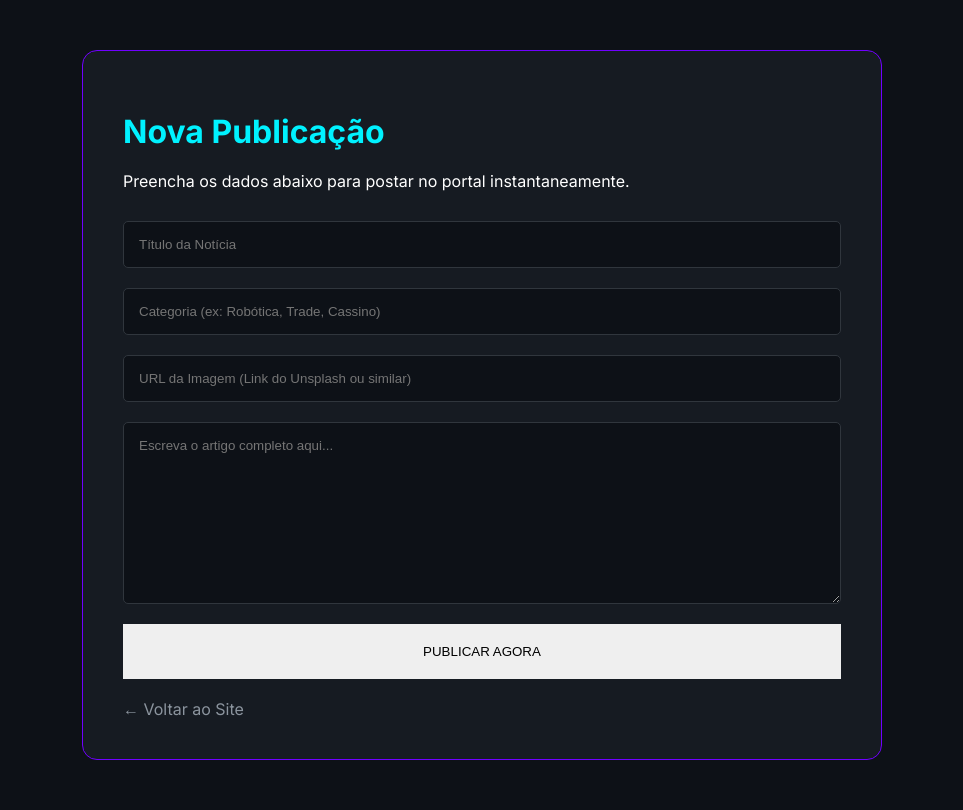
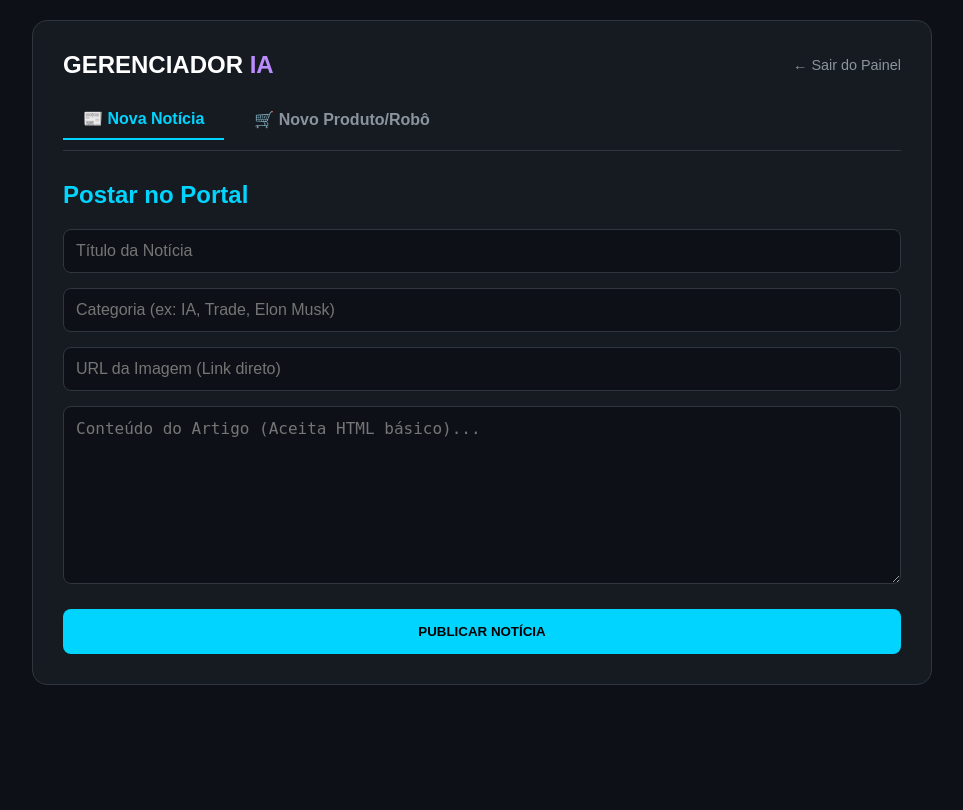
Before and after one commit to cleitonleitesantos20-beep/portal-ia, a FastAPI app: page /admin in a window 1280 px wide. Shown: the whole page, without its empty margins (158-1121 px from the left). After the commit the page ends 685 px from the top, so only its background shows below. Run offline with FastAPI, Linux system fonts and the light colour scheme.

Commit message:
admin.html

```diff
--- a/templates/admin.html
+++ b/templates/admin.html
@@ -2,31 +2,124 @@
 <html lang="pt-br">
 <head>
     <meta charset="UTF-8">
+    <meta name="viewport" content="width=device-width, initial-scale=1.0">
     <title>Painel Admin - Portal IA</title>
     <link rel="stylesheet" href="/static/style.css">
+    <style>
+        :root {
+            --bg-dark: #0d1117;
+            --card-dark: #161b22;
+            --border-color: #30363d;
+            --neon-blue: #00d4ff;
+            --neon-purple: #bc8cff;
+        }
+
+        body { background: var(--bg-dark); color: white; padding: 20px; font-family: sans-serif; }
+
+        .admin-container {
+            max-width: 900px;
+            margin: 0 auto;
+            background: var(--card-dark);
+            padding: 30px;
+            border-radius: 15px;
+            border: 1px solid var(--border-color);
+        }
+
+        /* Sistema de Abas */
+        .tab-menu { display: flex; gap: 10px; margin-bottom: 30px; border-bottom: 1px solid var(--border-color); padding-bottom: 10px; }
+        .tab-btn {
+            background: transparent; border: none; color: #8b949e;
+            padding: 10px 20px; cursor: pointer; font-weight: bold; font-size: 1rem;
+            transition: 0.3s;
+        }
+        .tab-btn.active { color: var(--neon-blue); border-bottom: 2px solid var(--neon-blue); }
+        .tab-content { display: none; }
+        .tab-content.active { display: block; }
+
+        /* Estilo dos Inputs */
+        form { display: flex; flex-direction: column; gap: 15px; }
+        input, textarea, select {
+            padding: 12px; background: var(--bg-dark);
+            border: 1px solid var(--border-color);
+            color: white; border-radius: 8px; font-size: 1rem;
+        }
+        input:focus { border-color: var(--neon-purple); outline: none; }
+
+        .section-title { color: var(--neon-blue); margin-top: 0; }
+        label { font-size: 0.85rem; color: #8b949e; margin-bottom: -10px; }
+
+        .btn-postar {
+            background: var(--neon-blue); color: black; border: none;
+            padding: 15px; border-radius: 8px; font-weight: bold;
+            cursor: pointer; transition: 0.3s; margin-top: 10px;
+        }
+        .btn-postar:hover { opacity: 0.8; transform: translateY(-2px); }
+    </style>
 </head>
-<body style="background: #0d1117; color: white; padding: 50px;">
-    <div class="container" style="max-width: 800px; background: #161b22; padding: 40px; border-radius: 15px; border: 1px solid var(--neon-purple);">
-        <h1 style="color: var(--neon-blue); margin-bottom: 20px;">Nova Publicação</h1>
-        <p>Preencha os dados abaixo para postar no portal instantaneamente.</p>
+<body>
 
-        <form action="/admin/postar" method="post" style="display: flex; flex-direction: column; gap: 20px; margin-top: 30px;">
-            <input type="text" name="titulo" placeholder="Título da Notícia" required
-                   style="padding: 15px; background: #0d1117; border: 1px solid #30363d; color: white; border-radius: 5px;">
+    <div class="admin-container">
+        <div style="display: flex; justify-content: space-between; align-items: center; margin-bottom: 20px;">
+            <h1 style="margin: 0; font-size: 1.5rem;">GERENCIADOR <span style="color: var(--neon-purple);">IA</span></h1>
+            <a href="/" style="color: #8b949e; text-decoration: none; font-size: 0.9rem;">← Sair do Painel</a>
+        </div>
 
-            <input type="text" name="categoria" placeholder="Categoria (ex: Robótica, Trade, Cassino)" required
-                   style="padding: 15px; background: #0d1117; border: 1px solid #30363d; color: white; border-radius: 5px;">
+        <div class="tab-menu">
+            <button class="tab-btn active" onclick="openTab(event, 'aba-noticia')">📰 Nova Notícia</button>
+            <button class="tab-btn" onclick="openTab(event, 'aba-produto')">🛒 Novo Produto/Robô</button>
+        </div>
 
-            <input type="text" name="imagem_url" placeholder="URL da Imagem (Link do Unsplash ou similar)" required
-                   style="padding: 15px; background: #0d1117; border: 1px solid #30363d; color: white; border-radius: 5px;">
+        <div id="aba-noticia" class="tab-content active">
+            <h2 class="section-title">Postar no Portal</h2>
+            <form action="/admin/postar" method="post">
+                <input type="text" name="titulo" placeholder="Título da Notícia" required>
+                <input type="text" name="categoria" placeholder="Categoria (ex: IA, Trade, Elon Musk)" required>
+                <input type="text" name="imagem_url" placeholder="URL da Imagem (Link direto)" required>
+                <textarea name="conteudo" placeholder="Conteúdo do Artigo (Aceita HTML básico)..." rows="8" required></textarea>
+                <button type="submit" class="btn-postar">PUBLICAR NOTÍCIA</button>
+            </form>
+        </div>
 
-            <textarea name="conteudo" placeholder="Escreva o artigo completo aqui..." rows="10" required
-                      style="padding: 15px; background: #0d1117; border: 1px solid #30363d; color: white; border-radius: 5px; font-family: sans-serif;"></textarea>
+        <div id="aba-produto" class="tab-content">
+            <h2 class="section-title" style="color: var(--neon-purple);">Cadastrar no Marketplace</h2>
+            <form action="/admin/cadastrar_produto" method="post">
+                <input type="text" name="nome" placeholder="Nome do Produto (ex: Robô Sniper IA)" required>
 
-            <button type="submit" class="btn-destaque" style="border: none; cursor: pointer; padding: 20px;">PUBLICAR AGORA</button>
-        </form>
-        <br>
-        <a href="/" style="color: #8b949e; text-decoration: none;">← Voltar ao Site</a>
+                <label>Tipo de Categoria:</label>
+                <select name="tipo">
+                    <option value="web_bot">🤖 Auxiliador / Web Bot</option>
+                    <option value="trade_bot">📊 Trade / Sinais</option>
+                    <option value="ebook">📚 E-book Premium</option>
+                    <option value="infoproduto">🛒 Infoproduto / Parceiro</option>
+                </select>
+
+                <input type="text" name="preco" placeholder="Preço (ex: R$ 97,00 ou Grátis)" required>
+                <input type="text" name="imagem_url" placeholder="URL da Imagem do Card" required>
+                <input type="text" name="link_venda" placeholder="Link de Venda ou Acesso">
+                <textarea name="descricao" placeholder="Pequena descrição para o card..." rows="3" required></textarea>
+
+                <button type="submit" class="btn-postar" style="background: var(--neon-purple);">CADASTRAR PRODUTO</button>
+            </form>
+        </div>
     </div>
+
+    <script>
+        function openTab(evt, tabName) {
+            var i, tabcontent, tablinks;
+            tabcontent = document.getElementsByClassName("tab-content");
+            for (i = 0; i < tabcontent.length; i++) {
+                tabcontent[i].style.display = "none";
+                tabcontent[i].classList.remove("active");
+            }
+            tablinks = document.getElementsByClassName("tab-btn");
+            for (i = 0; i < tablinks.length; i++) {
+                tablinks[i].classList.remove("active");
+            }
+            document.getElementById(tabName).style.display = "block";
+            document.getElementById(tabName).classList.add("active");
+            evt.currentTarget.classList.add("active");
+        }
+    </script>
+
 </body>
 </html>
```
